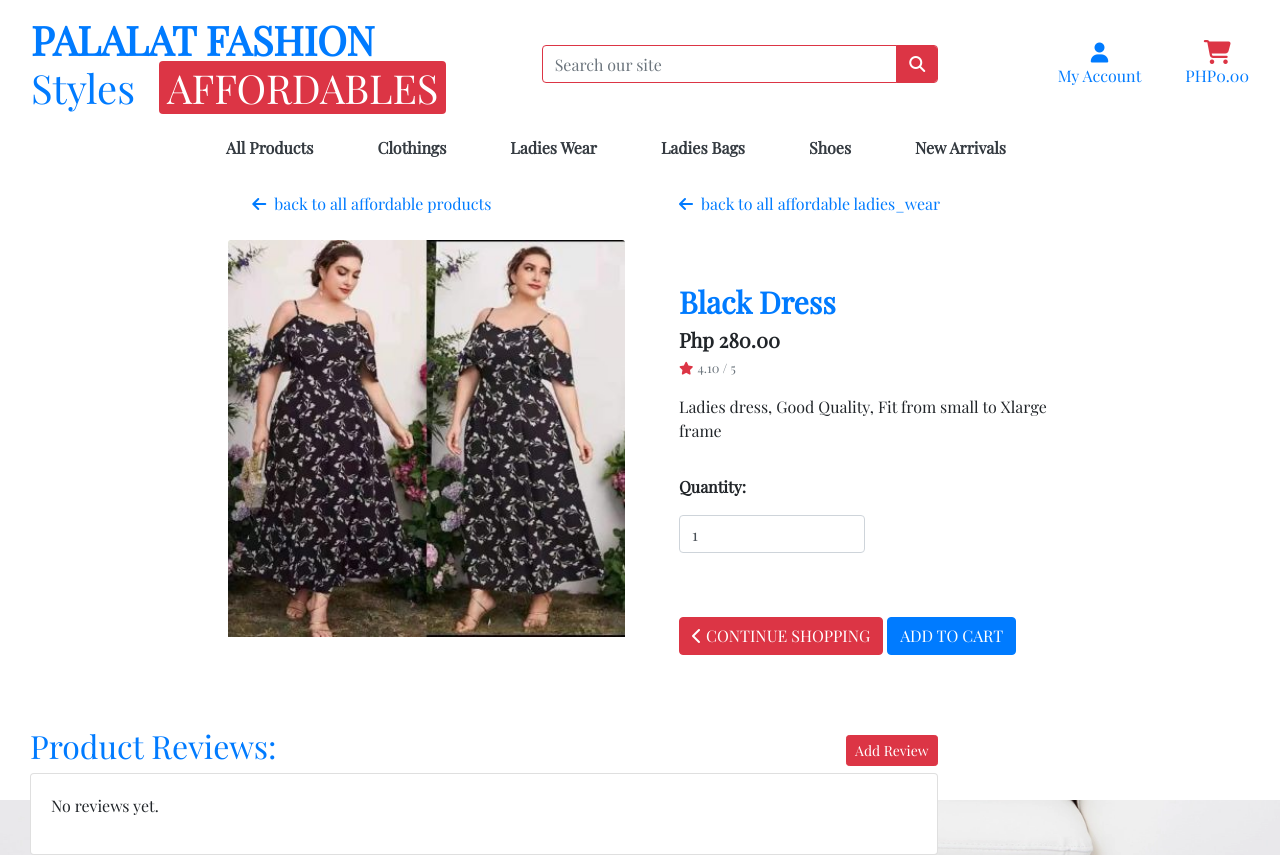
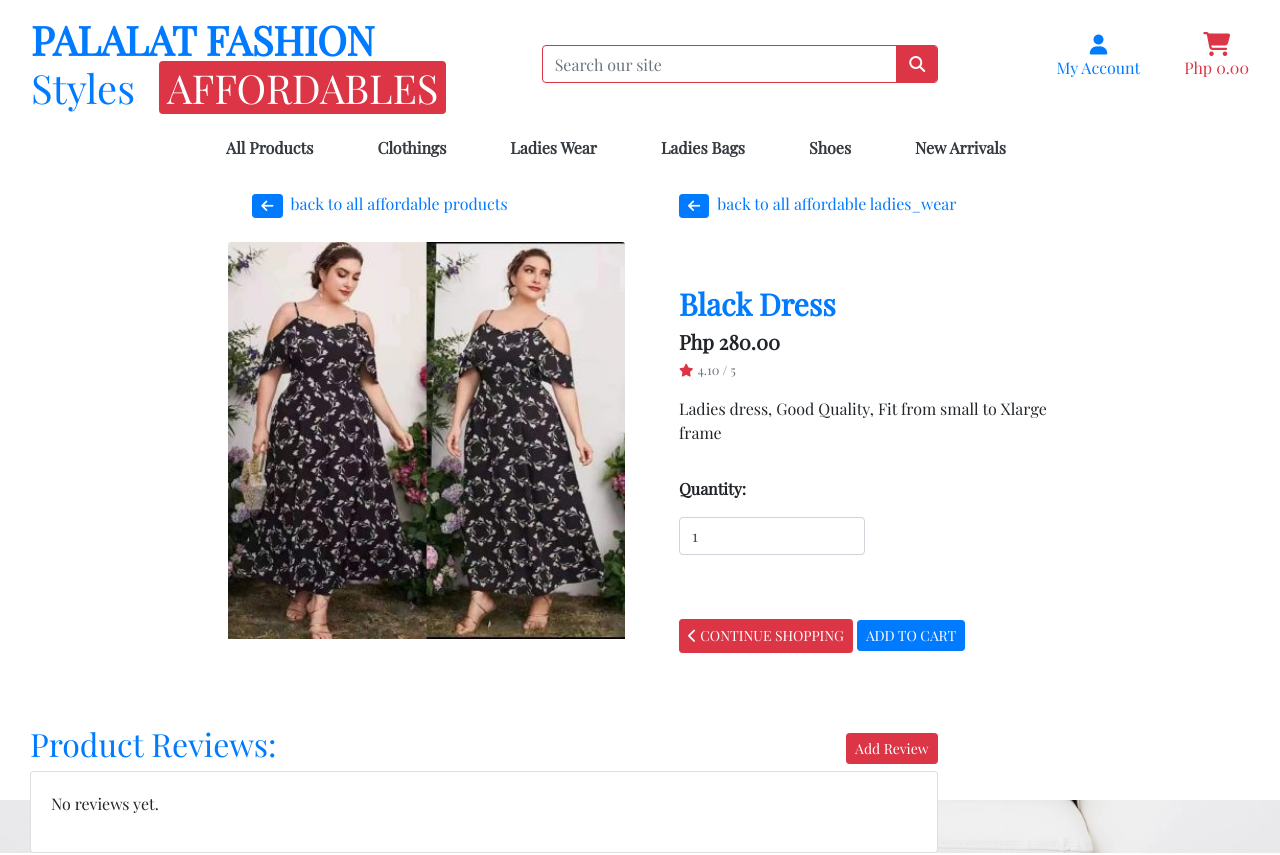
Before and after one commit to Markpm-code/Palalat_Fashion_Style_Affordables, a Django app: page /products/3 in a window 1280 px wide. Run offline with Django 3.2, Linux system fonts and the light colour scheme; data comes from the database, SQL or seed files in the repository; data that the repository does not hold is empty; some libraries are stand-ins or nearby versions.

Commit message:
Update products form, product and base template

```diff
--- a/products/forms.py
+++ b/products/forms.py
@@ -6,4 +6,4 @@ from .models import ProductReview
 class ProductReviewForm(forms.ModelForm):
     class Meta:
         model = ProductReview
-        fields = ('user','product', 'review_text', 'rating')
+        fields = ('user','review_text','rating')
--- a/products/templates/products/product_detail.html
+++ b/products/templates/products/product_detail.html
@@ -17,7 +17,7 @@
         <div class="row">
             <div class="col-12 col-md-6 col-sm-6 col-lg-4 offset-lg-2 ">
                 <div class="mt-5  p-4">
-                    <a href="{% url 'products' %}"><i class="fa-sharp fa-solid fa-arrow-left mr-2"></i>back to all affordable products</a>
+                    <a href="{% url 'products' %}"><i class="fa-sharp fa-solid fa-arrow-left mr-2 btn btn-sm btn-primary"></i>back to all affordable products</a>
                 </div>
                 <div class="image-container mt-0 ">
                     {% if product.image %}
@@ -33,7 +33,7 @@
             </div>
             <div class="col-12 col-md-6  col-sm-6 col-lg-4">
                 <div class="mt-5  p-4">
-                    <a href="{% url 'products' %}?category={{ product.category }}" class="mx-auto"><i class="fa-sharp fa-solid fa-arrow-left mr-2"></i>back to all affordable {{ product.category }}</a>
+                    <a href="{% url 'products' %}?category={{ product.category }}" class="mx-auto"><i class="fa-sharp fa-solid fa-arrow-left mr-2 btn btn-sm btn-primary"></i>back to all affordable {{ product.category }}</a>
                 </div>
                 <div class="product-details-container mb-5 md-5 ml-4 " style="margin-top: 40px;">
                     <p class="mb-0 text-primary font-weight-bold " style="font-size:30px;">{{ product.name }}</p>
@@ -56,13 +56,13 @@
                                 </div>
                             </div>
                             <div class="col-12">
-                                <a href="{% url 'products' %}" class="btn btn-danger mt-5">
+                                <a href="{% url 'products' %}" class="btn btn-sm btn-danger mt-5">
                                     <span class="icon">
                                         <i class="fas fa-chevron-left"></i>
                                     </span>
                                     <span class="text-uppercase">Continue Shopping</span>
                                 </a>
-                                <input type="submit" class="btn btn-primary text-uppercase mt-5" value="Add to Cart">
+                                <input type="submit" class="btn btn-sm btn-primary text-uppercase mt-5" value="Add to Cart">
                             </div>
                             <input type="hidden" name="redirect_url" value="{{ request.path }}">
                         </div>
--- a/templates/base.html
+++ b/templates/base.html
@@ -93,11 +93,11 @@
               href="{% url 'view_cart'%}">
               <div class="text-center">
                 <div><i class="fa-solid fa-cart-shopping fa-xl"></i></div>
-                <p class="my-0 text-primary">
+                <p class="{%if grand_total %}my-0 text-primary{% else %}text-danger{% endif %}">
                   {% if grand_total %}
                   Php {{ grand_total|floatformat:2 }}
                   {% else %}
-                  PHP0.00
+                  Php 0.00
                   {% endif %}
                 </p>
               </div>
```
